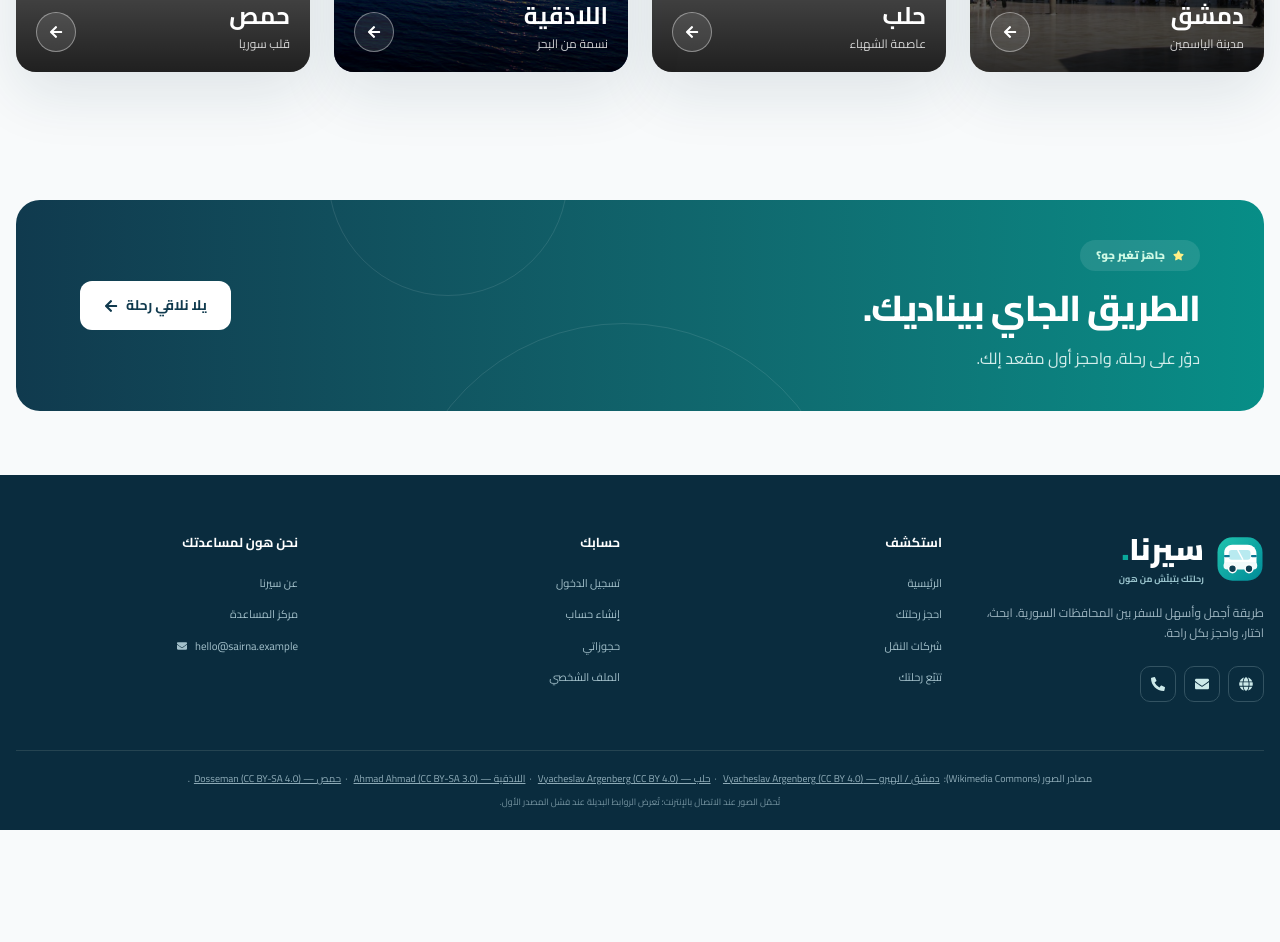
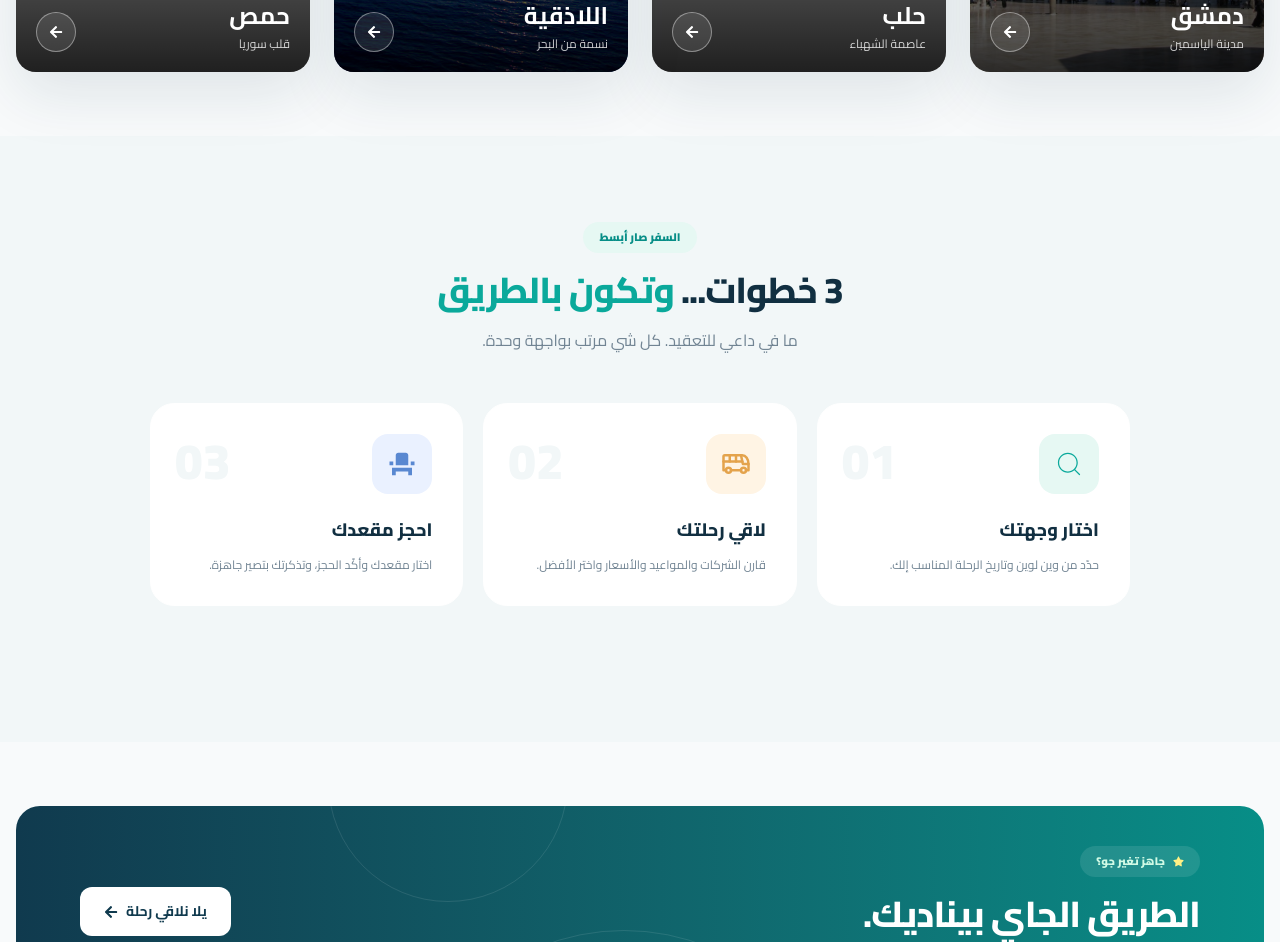
Before and after one commit to ranahab20/Sairna, a React (Vite) app in the folder sairna/: page / in a window 1280 px wide. Shown: the part 1740-2682 px from the top of the page. Before the commit the page ends 2570 px from the top, so only its background shows below. Built offline with nearby package versions, Linux system fonts and the light colour scheme; grey boxes are pictures that could not be loaded.

Commit message:
add steps section to home page

```diff
--- a/sairna/src/components/shared/Header.jsx
+++ b/sairna/src/components/shared/Header.jsx
@@ -1,6 +1,6 @@
 import { LuCircleDot, LuMenu, LuX } from "react-icons/lu";
 import {
-  IoIosAddCircle,
+
   IoIosArrowBack,
   IoIosStarOutline,
 } from "react-icons/io";
--- /dev/null
+++ b/sairna/src/components/shared/StepCard.jsx
@@ -0,0 +1,15 @@
+function StepCard({ icon, title, paragraph, number,className }) {
+
+  return (
+    <>
+      <div className={`border border-[#fff] rounded-3xl relative transition duration-300 p-[30px] bg-white `}>
+        <div className={`w-[60px] h-[60px] mb-5 rounded-2xl ${className}`}>{icon}</div>
+        <span className="absolute top-3.5 left-6 text-[50px] font-[900] text-surface-alt">{number}</span>
+        <h3 className="mb-2 text-[18px] font-extrabold">{title}</h3>
+        <p className="text-[#718493] text-[12px]">{paragraph}</p>
+      </div>
+    </>
+  );
+}
+
+export default StepCard;
--- a/sairna/src/pages/homepage/Home.jsx
+++ b/sairna/src/pages/homepage/Home.jsx
@@ -3,6 +3,7 @@ import Explore from "./components/Explore"
 import Hero from "./components/Hero"
 import SearchBox from "./components/SearchBox"
 import Stats from "./components/Stats"
+import Steps from "./components/Steps"
 
 function Home() {
   return (
@@ -11,6 +12,7 @@ function Home() {
     <SearchBox />
     <Stats/>
     <Explore />
+    <Steps/>
     <CTA/>
     </>
   )
--- /dev/null
+++ b/sairna/src/pages/homepage/components/Steps.jsx
@@ -0,0 +1,50 @@
+import SectionHeading from "../../../components/shared/SectionHeading";
+import StepCard from "../../../components/shared/StepCard";
+import { CiSearch } from "react-icons/ci";
+import { MdEventSeat } from "react-icons/md";
+import { TbBus } from "react-icons/tb";
+
+function Steps() {
+  return (
+    <>
+      <div className="py-[86px] bg-surface-alt ">
+        <div className="flex justify-center text-center">
+          <SectionHeading
+            titleTag="h3"
+            size="md"
+            eyebrow=" السفر صار أبسط"
+            title="3 خطوات... "
+            highlight="وتكون بالطريق"
+            align="center"
+            subtitle="ما في داعي للتعقيد. كل شي مرتب بواجهة وحدة."
+          ></SectionHeading>
+        </div>
+        <div className="grid gap-[20px] relative grid-cols-3 px-[150px] py-[50px]">
+          <StepCard
+            icon={<CiSearch size={30} />}
+            number="01"
+            title="اختار وجهتك"
+            paragraph="حدّد من وين لوين وتاريخ الرحلة المناسب إلك."
+            className="text-primary bg-soft-teal grid place-items-center"
+          />
+          <StepCard
+            icon={<TbBus size={30} />}
+            number="02"
+            title="لاقي رحلتك "
+            paragraph="قارن الشركات والمواعيد والأسعار واختر الأفضل."
+            className="text-[#e4a34c] bg-[#fff4e4] grid place-items-center"
+          />
+          <StepCard
+            icon={<MdEventSeat size={30} />}
+            number="03"
+            title="احجز مقعدك"
+            paragraph="اختار مقعدك وأكّد الحجز، وتذكرتك بتصير جاهزة."
+            className="text-[#5988d1] bg-[#eaf1ff] grid place-items-center"
+          />
+        </div>
+      </div>
+    </>
+  );
+}
+
+export default Steps;
```
